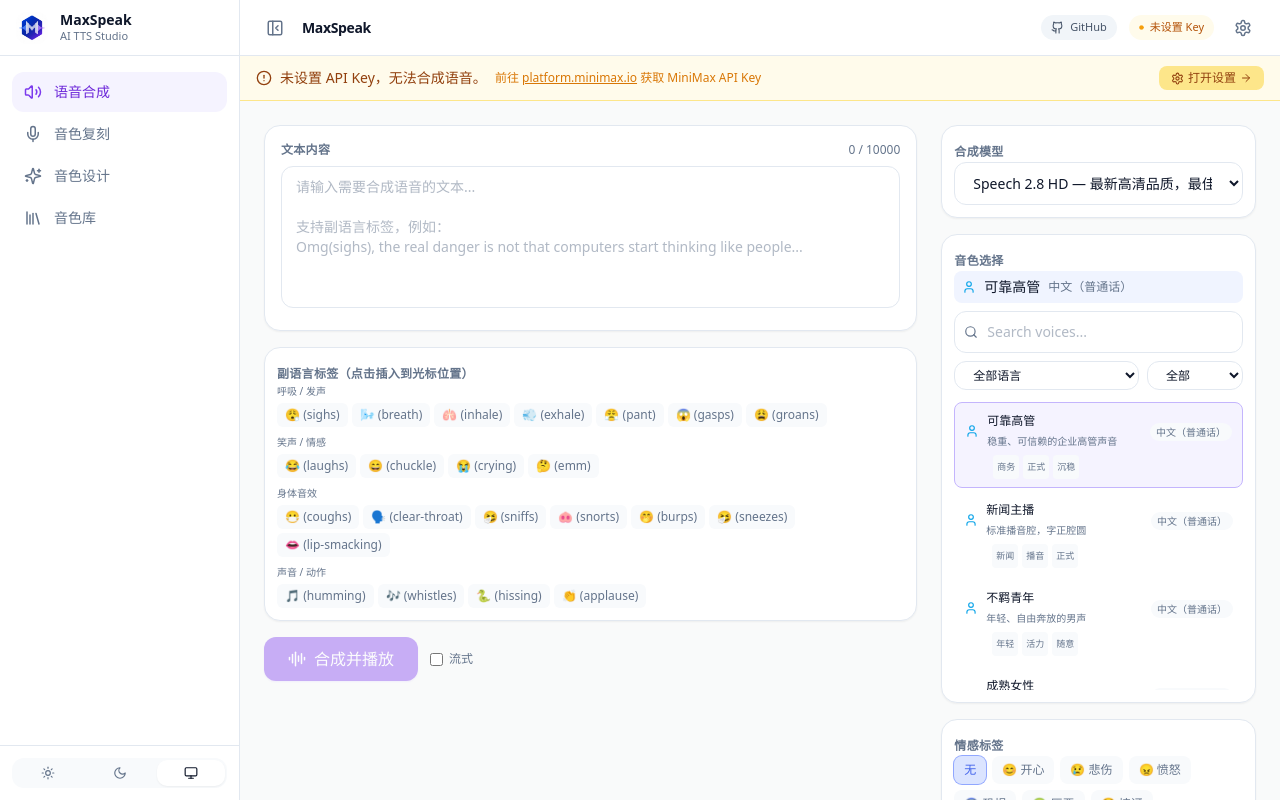
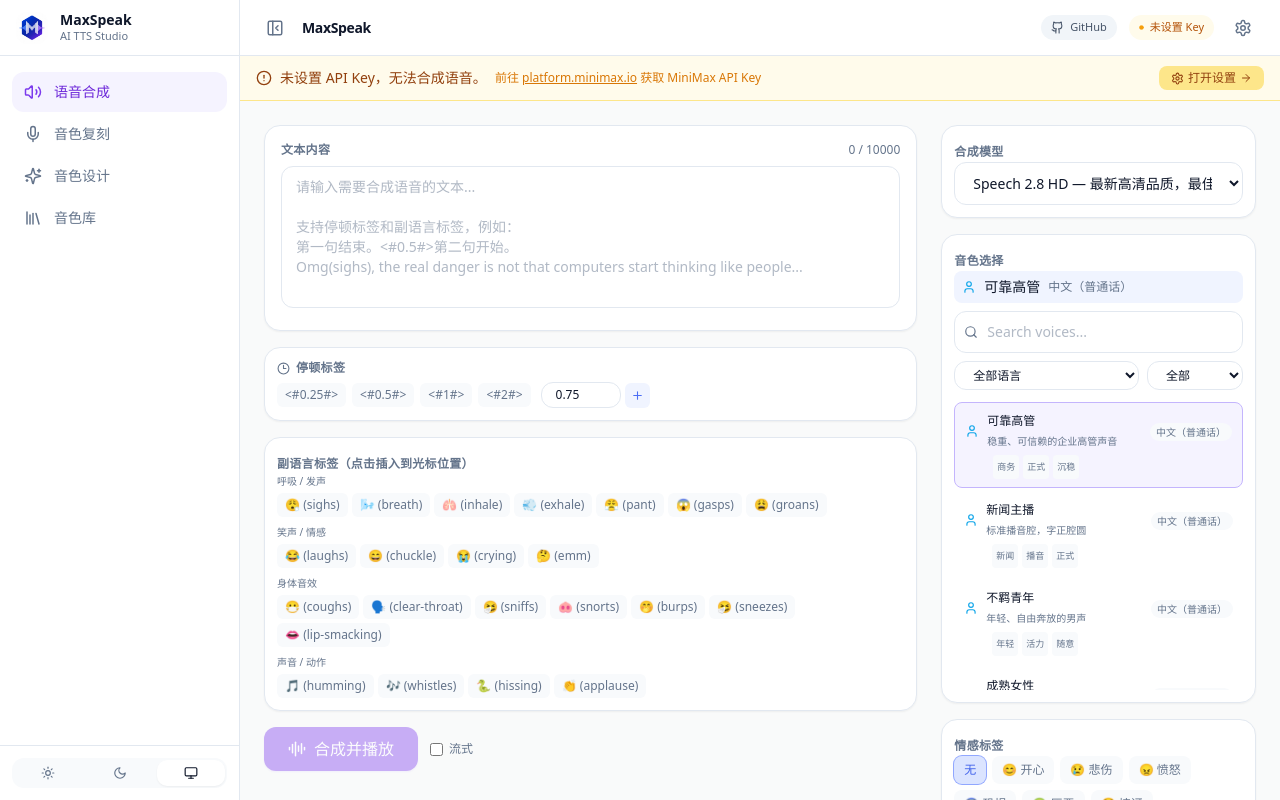
Before and after one commit to harlan-zhang/maxspeak, a Next.js app: page / in a window 1280 px wide. Built offline with nearby package versions, Linux system fonts and the light colour scheme.

Commit message:
feat: add pause tag inserter

```diff
--- a/components/tts/ParalinguisticTagInserter.tsx
+++ b/components/tts/ParalinguisticTagInserter.tsx
@@ -1,34 +1,19 @@
 'use client';
 
-import { useRef } from 'react';
 import { useTTSStore } from '@/lib/store/useTTSStore';
 import { PARALINGUISTIC_TAGS, PARALINGUISTIC_CATEGORIES, PARALINGUISTIC_SUPPORTED_MODELS } from '@/lib/voices/paralinguistic';
+import { insertIntoActiveTextarea } from '@/lib/text/insert-at-cursor';
 import { cn } from '@/lib/utils';
 
 export function ParalinguisticTagInserter() {
   const setText = useTTSStore((s) => s.setText);
   const text = useTTSStore((s) => s.text);
   const model = useTTSStore((s) => s.model);
-  const textareaRef = useRef<HTMLTextAreaElement | null>(null);
 
   const isSupported = PARALINGUISTIC_SUPPORTED_MODELS.includes(model);
 
   const insertTag = (tagText: string) => {
-    // Find the textarea in the DOM and insert at cursor position
-    const textarea = document.querySelector('textarea') as HTMLTextAreaElement | null;
-    if (textarea) {
-      const start = textarea.selectionStart;
-      const end = textarea.selectionEnd;
-      const newText = text.slice(0, start) + tagText + text.slice(end);
-      setText(newText);
-      // Restore cursor position after React re-render
-      setTimeout(() => {
-        textarea.focus();
-        textarea.setSelectionRange(start + tagText.length, start + tagText.length);
-      }, 0);
-    } else {
-      setText(text + tagText);
-    }
+    insertIntoActiveTextarea(text, tagText, setText);
   };
 
   if (!isSupported) {
--- /dev/null
+++ b/components/tts/PauseTagInserter.tsx
@@ -0,0 +1,95 @@
+'use client';
+
+import { useState } from 'react';
+import { Clock3, Plus } from 'lucide-react';
+import { useTTSStore } from '@/lib/store/useTTSStore';
+import { insertIntoActiveTextarea } from '@/lib/text/insert-at-cursor';
+import { cn } from '@/lib/utils';
+
+const QUICK_PAUSES = [0.25, 0.5, 1, 2];
+const MIN_PAUSE_SECONDS = 0.01;
+const MAX_PAUSE_SECONDS = 99.99;
+
+function formatPauseSeconds(value: number) {
+  return value.toFixed(2).replace(/\.?0+$/, '');
+}
+
+function normalizePauseSeconds(value: string) {
+  const parsed = Number(value);
+  if (!Number.isFinite(parsed)) return null;
+
+  const clamped = Math.min(MAX_PAUSE_SECONDS, Math.max(MIN_PAUSE_SECONDS, parsed));
+  return formatPauseSeconds(clamped);
+}
+
+export function PauseTagInserter() {
+  const text = useTTSStore((s) => s.text);
+  const setText = useTTSStore((s) => s.setText);
+  const [customSeconds, setCustomSeconds] = useState('0.75');
+
+  const insertPause = (seconds: string) => {
+    insertIntoActiveTextarea(text, `<#${seconds}#>`, setText);
+  };
+
+  const insertCustomPause = () => {
+    const seconds = normalizePauseSeconds(customSeconds);
+    if (!seconds) return;
+
+    setCustomSeconds(seconds);
+    insertPause(seconds);
+  };
+
+  return (
+    <div className="card p-3">
+      <label className="label flex items-center gap-1.5">
+        <Clock3 size={13} />
+        停顿标签
+      </label>
+
+      <div className="flex flex-wrap items-center gap-1.5">
+        {QUICK_PAUSES.map((seconds) => {
+          const value = formatPauseSeconds(seconds);
+
+          return (
+            <button
+              key={value}
+              onClick={() => insertPause(value)}
+              className={cn(
+                'px-2 py-1 rounded-md text-xs font-medium transition-all duration-150',
+                'bg-[rgb(var(--muted))] text-[rgb(var(--muted-foreground))]',
+                'hover:bg-primary-100 dark:hover:bg-primary-900 hover:text-primary-700 dark:hover:text-primary-300',
+                'active:scale-95'
+              )}
+              title={`插入 ${value} 秒停顿`}
+            >
+              &lt;#{value}#&gt;
+            </button>
+          );
+        })}
+
+        <div className="flex items-center gap-1 ml-1">
+          <input
+            type="number"
+            min={MIN_PAUSE_SECONDS}
+            max={MAX_PAUSE_SECONDS}
+            step="0.01"
+            value={customSeconds}
+            onChange={(event) => setCustomSeconds(event.target.value)}
+            onKeyDown={(event) => {
+              if (event.key === 'Enter') insertCustomPause();
+            }}
+            className="input-field w-20 py-1 text-xs"
+            aria-label="自定义停顿秒数"
+          />
+          <button
+            onClick={insertCustomPause}
+            className="p-1.5 rounded-md bg-primary-50 dark:bg-primary-950 text-primary-600 hover:bg-primary-100 dark:hover:bg-primary-900 transition-colors"
+            title="插入自定义停顿"
+          >
+            <Plus size={13} />
+          </button>
+        </div>
+      </div>
+    </div>
+  );
+}
--- a/components/tts/TextInput.tsx
+++ b/components/tts/TextInput.tsx
@@ -21,7 +21,7 @@
       <textarea
         value={text}
         onChange={(e) => setText(e.target.value)}
-        placeholder="请输入需要合成语音的文本...&#10;&#10;支持副语言标签，例如：&#10;Omg(sighs), the real danger is not that computers start thinking like people..."
+        placeholder="请输入需要合成语音的文本...&#10;&#10;支持停顿标签和副语言标签，例如：&#10;第一句结束。<#0.5#>第二句开始。&#10;Omg(sighs), the real danger is not that computers start thinking like people..."
         rows={6}
         className={`input-field resize-none font-sans ${isOverLimit ? 'border-red-500 focus:ring-red-500' : ''}`}
       />
--- a/components/tts/TextToSpeechPanel.tsx
+++ b/components/tts/TextToSpeechPanel.tsx
@@ -5,6 +5,7 @@
 import { VoiceSelector } from './VoiceSelector';
 import { ModelSelector } from './ModelSelector';
 import { EmotionTags } from './EmotionTags';
+import { PauseTagInserter } from './PauseTagInserter';
 import { ParalinguisticTagInserter } from './ParalinguisticTagInserter';
 import { SpeedPitchControls } from './SpeedPitchControls';
 import { VoiceModifyControls } from './VoiceModifyControls';
@@ -226,6 +227,8 @@
         <div className="lg:col-span-2 space-y-4">
           <TextInput />
 
+          <PauseTagInserter />
+
           {/* Paralinguistic Tags */}
           <ParalinguisticTagInserter />
 
--- /dev/null
+++ b/lib/text/insert-at-cursor.ts
@@ -0,0 +1,24 @@
+export function insertIntoActiveTextarea(
+  currentText: string,
+  insertedText: string,
+  setText: (text: string) => void
+) {
+  const textarea = document.querySelector('textarea') as HTMLTextAreaElement | null;
+
+  if (!textarea) {
+    setText(currentText + insertedText);
+    return;
+  }
+
+  const start = textarea.selectionStart;
+  const end = textarea.selectionEnd;
+  const nextText = currentText.slice(0, start) + insertedText + currentText.slice(end);
+  const nextCursor = start + insertedText.length;
+
+  setText(nextText);
+
+  setTimeout(() => {
+    textarea.focus();
+    textarea.setSelectionRange(nextCursor, nextCursor);
+  }, 0);
+}
```
